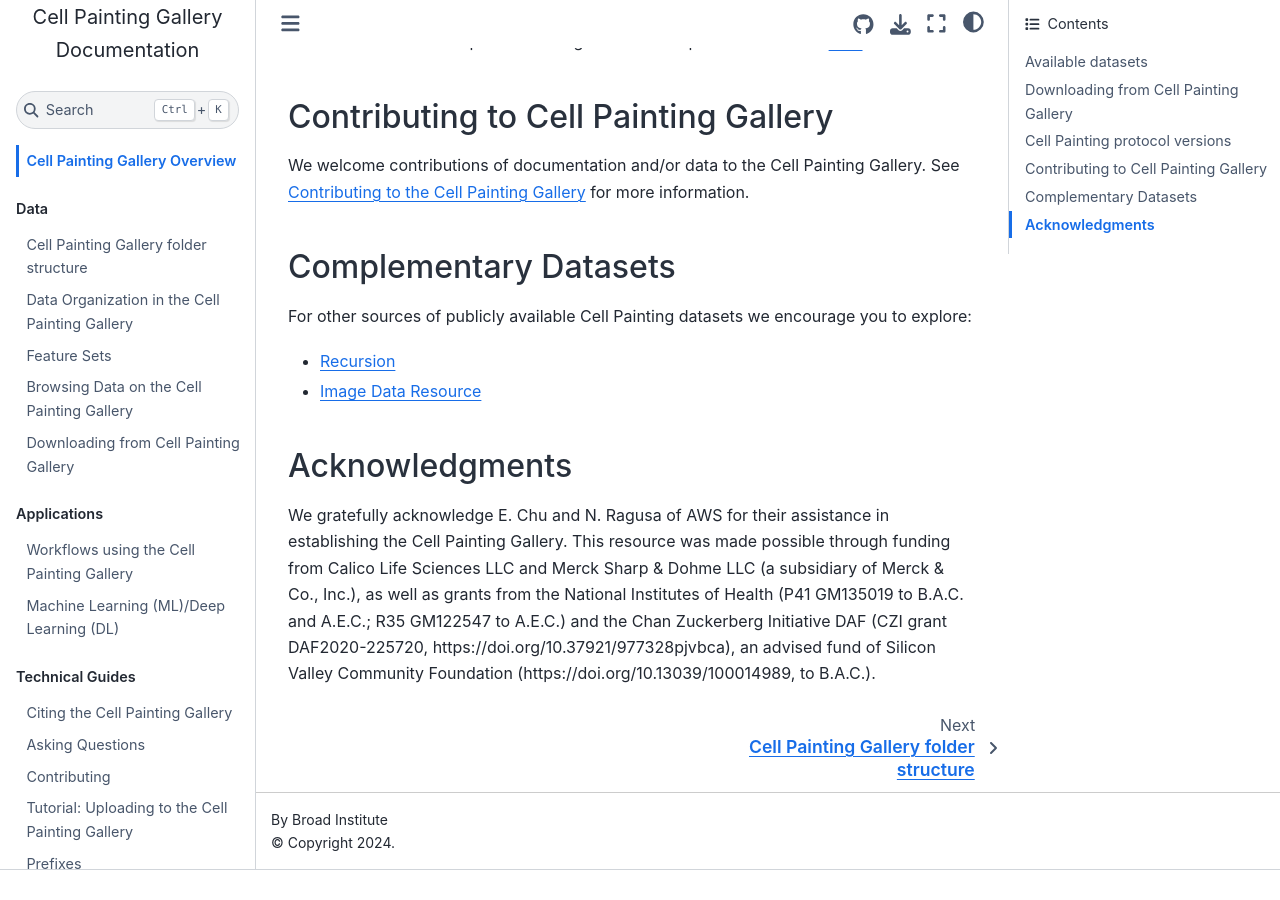
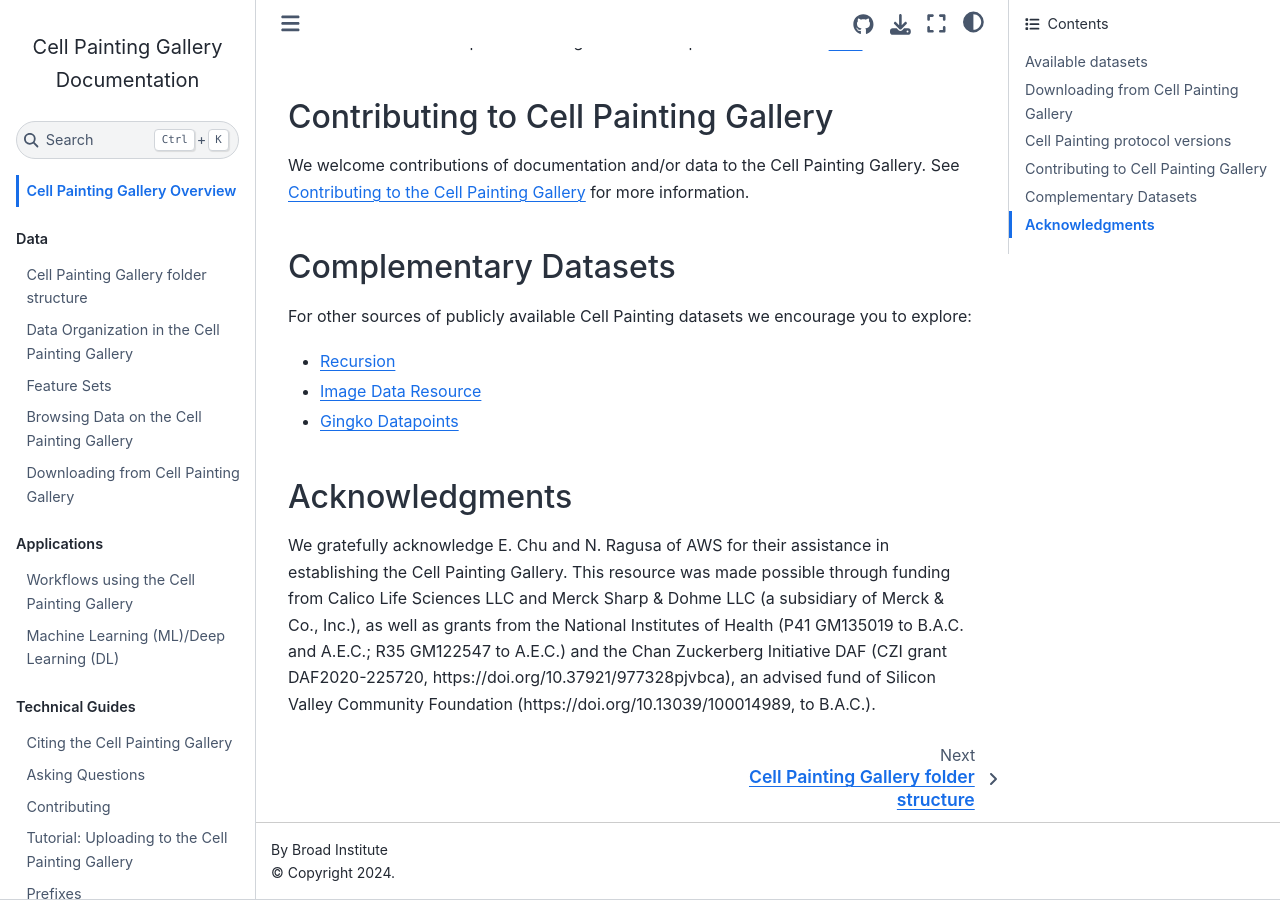
Before and after one commit to broadinstitute/cellpainting-gallery, a Jupyter Book: the page built from documentation/overview.md, in a window 1280 px wide and 900 px high, scrolled down 787 px. Built offline with Jupyter Book 1.0.4 settings and Sphinx 7.4.7 and the Sphinx Book theme 1.1.4, drawn with Linux system fonts in a browser that asks for light colours; pages that are not in the unit, such as notebooks, are missing from menus; before the commit the page ends 1657 px from its top, so only the background shows below that.

Commit message:
add link

```diff
--- a/documentation/overview.md
+++ b/documentation/overview.md
@@ -33,6 +33,7 @@ For other sources of publicly available Cell Painting datasets we encourage you
 
 - [Recursion](https://www.rxrx.ai)
 - [Image Data Resource](https://idr.openmicroscopy.org)
+- [Gingko Datapoints](https://huggingface.co/datasets/ginkgo-datapoints/GDPx3)
 
 ## Acknowledgments
 
```
